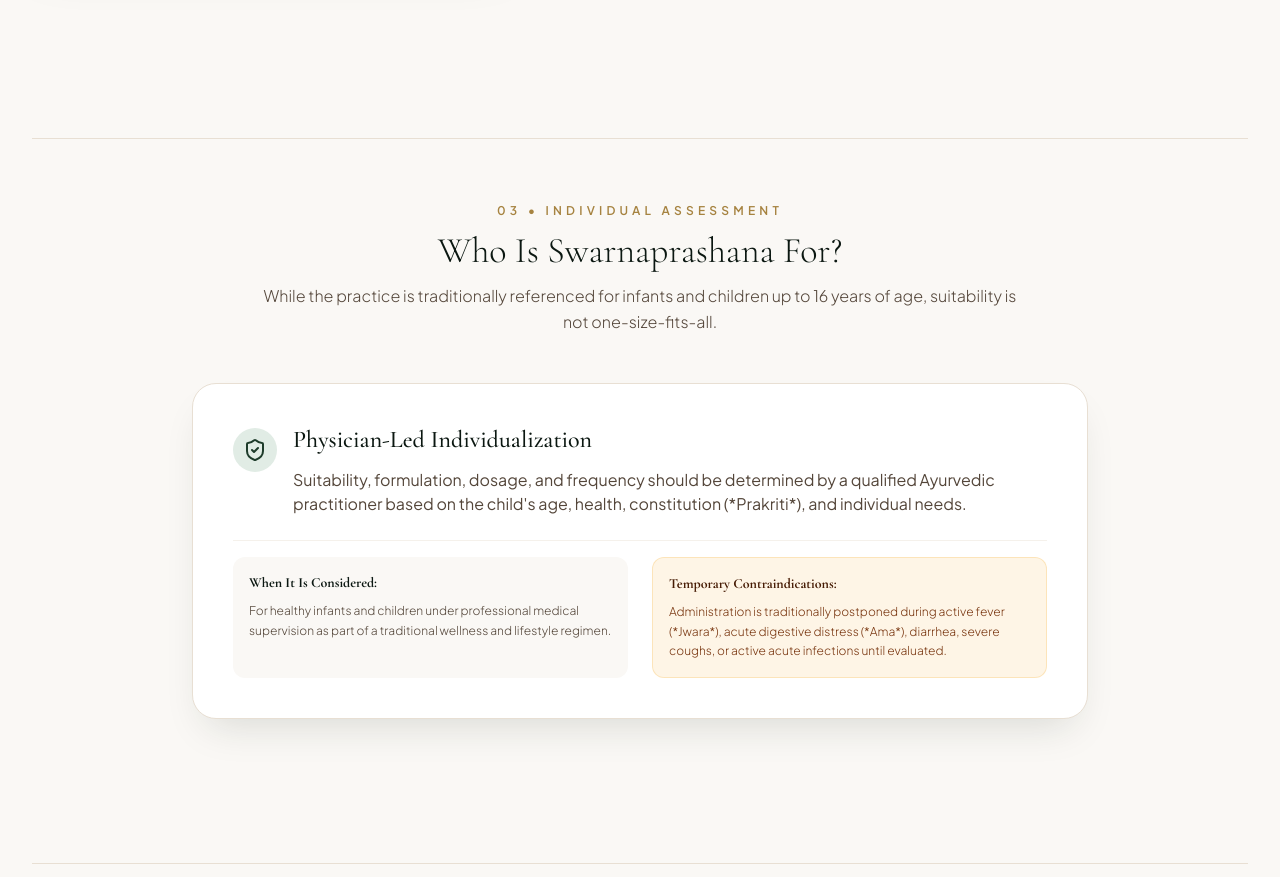
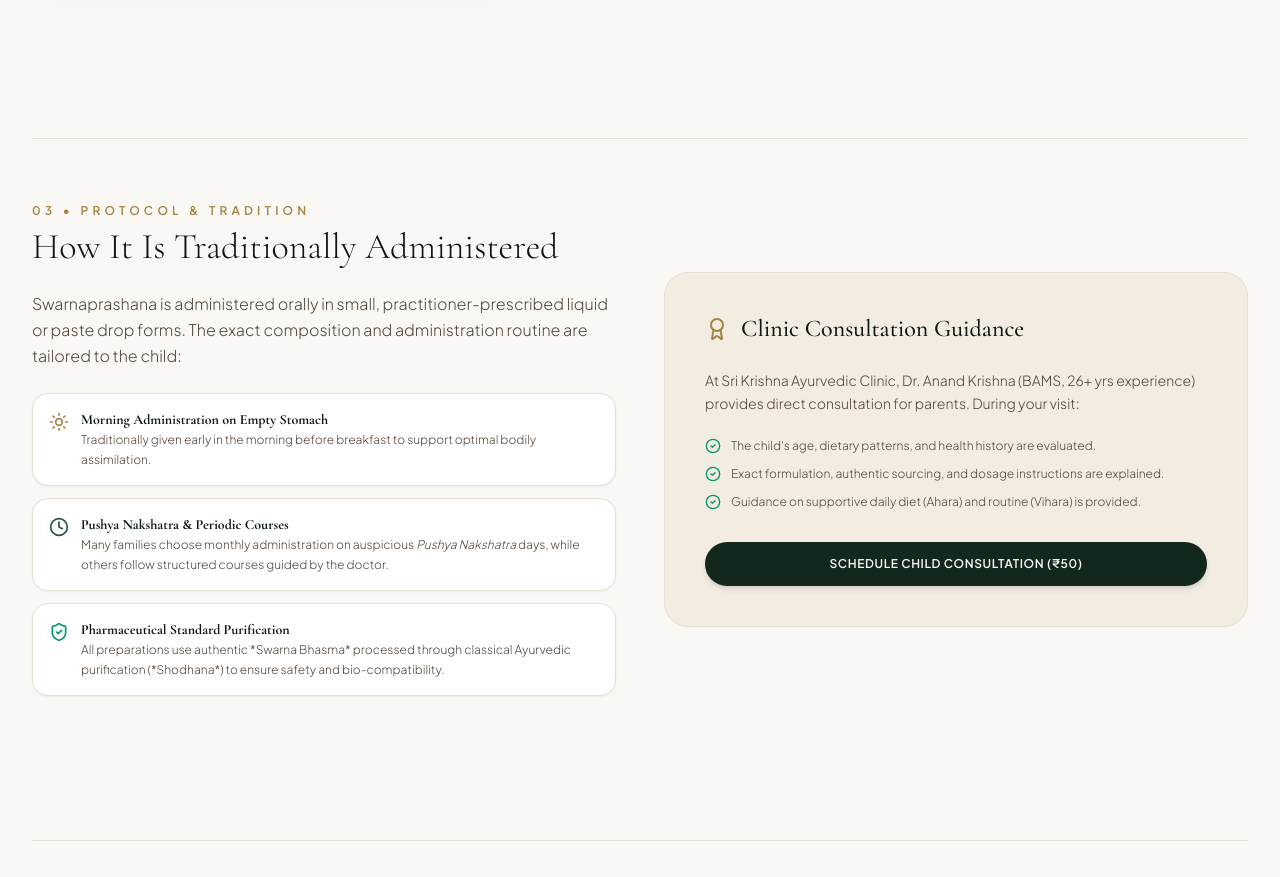
Before and after one commit to Shrikanthkk/sri-krishna-ayurvedic-, a React (Vite) app: page /treatments/swarnamrutha in a window 1280 px wide. Shown: the part 1920-2797 px from the top of the page. Built offline with nearby package versions, Linux system fonts and the light colour scheme.

Commit message:
fix: remove Individual Assessment section from Swarnaprashana page

```diff
--- a/src/pages/Swarnaprashana.jsx
+++ b/src/pages/Swarnaprashana.jsx
@@ -185,61 +185,14 @@ export default function Swarnaprashana({ onOpenBooking }) {
           </div>
         </section>
 
-        {/* SECTION 3: WHO IS IT FOR? */}
-        <section className="py-16 border-t border-earth-200 mb-20">
-          <div className="text-center max-w-3xl mx-auto space-y-3 mb-12">
-            <span className="text-xs uppercase tracking-ultra font-semibold text-brass-600 block">
-              03 • INDIVIDUAL ASSESSMENT
-            </span>
-            <h2 className="text-3xl sm:text-4xl font-serif font-light text-forest-950">
-              Who Is Swarnaprashana For?
-            </h2>
-            <p className="text-earth-800 text-base font-light leading-relaxed">
-              While the practice is traditionally referenced for infants and children up to 16 years of age, suitability is not one-size-fits-all.
-            </p>
-          </div>
-
-          <div className="p-8 sm:p-10 bg-white rounded-3xl border border-earth-200 shadow-elevated space-y-6 max-w-4xl mx-auto">
-            <div className="flex items-start gap-4">
-              <div className="w-11 h-11 rounded-full bg-forest-100 text-forest-900 flex items-center justify-center shrink-0 mt-1">
-                <ShieldCheck className="w-6 h-6 text-forest-800" />
-              </div>
-              <div className="space-y-3">
-                <h3 className="font-serif text-2xl text-forest-950 font-medium">
-                  Physician-Led Individualization
-                </h3>
-                <p className="text-earth-800 text-sm sm:text-base font-light leading-relaxed">
-                  <strong>Suitability, formulation, dosage, and frequency should be determined by a qualified Ayurvedic practitioner based on the child's age, health, constitution (*Prakriti*), and individual needs.</strong>
-                </p>
-              </div>
-            </div>
-
-            <div className="pt-4 border-t border-earth-100 grid grid-cols-1 md:grid-cols-2 gap-6 text-xs text-earth-800">
-              <div className="space-y-2 bg-cream-50 p-4 rounded-xl">
-                <strong className="text-forest-950 text-sm font-serif block">When It Is Considered:</strong>
-                <p className="font-light leading-relaxed">
-                  For healthy infants and children under professional medical supervision as part of a traditional wellness and lifestyle regimen.
-                </p>
-              </div>
-
-              <div className="space-y-2 bg-amber-500/10 p-4 rounded-xl border border-amber-500/20">
-                <strong className="text-amber-950 text-sm font-serif block">Temporary Contraindications:</strong>
-                <p className="font-light leading-relaxed text-amber-900">
-                  Administration is traditionally postponed during active fever (*Jwara*), acute digestive distress (*Ama*), diarrhea, severe coughs, or active acute infections until evaluated.
-                </p>
-              </div>
-            </div>
-          </div>
-        </section>
-
-        {/* SECTION 4: HOW IT IS TRADITIONALLY ADMINISTERED */}
+        {/* SECTION 3: HOW IT IS TRADITIONALLY ADMINISTERED */}
         <section className="py-16 border-t border-earth-200 mb-20">
           <div className="grid grid-cols-1 lg:grid-cols-12 gap-12 items-center">
 
             <div className="lg:col-span-6 space-y-6">
               <div className="space-y-2">
                 <span className="text-xs uppercase tracking-ultra font-semibold text-brass-600 block">
-                  04 • PROTOCOL & TRADITION
+                  03 • PROTOCOL & TRADITION
                 </span>
                 <h2 className="text-3xl sm:text-4xl font-serif font-light text-forest-950">
                   How It Is Traditionally Administered
@@ -315,11 +268,11 @@ export default function Swarnaprashana({ onOpenBooking }) {
           </div>
         </section>
 
-        {/* SECTION 5: POTENTIAL TRADITIONAL BENEFITS (RESPONSIBLE CARD GRID) */}
+        {/* SECTION 4: POTENTIAL TRADITIONAL BENEFITS (RESPONSIBLE CARD GRID) */}
         <section className="py-16 border-t border-earth-200 mb-20">
           <div className="text-center max-w-3xl mx-auto space-y-3 mb-12">
             <span className="text-xs uppercase tracking-ultra font-semibold text-brass-600 block">
-              05 • CLASSICAL THEMES
+              04 • CLASSICAL THEMES
             </span>
             <h2 className="text-3xl sm:text-4xl font-serif font-light text-forest-950">
               Potential Traditional Benefits
```
